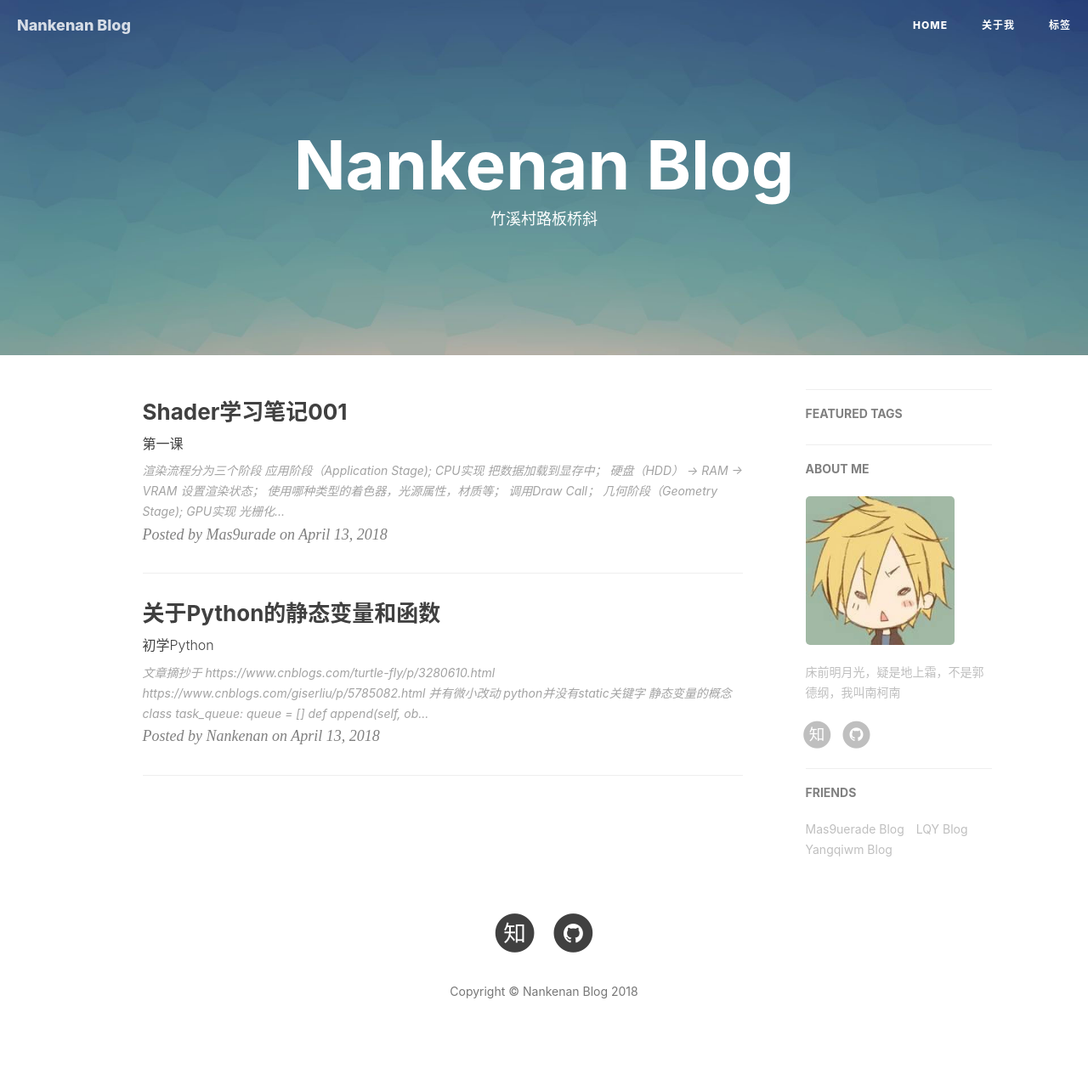
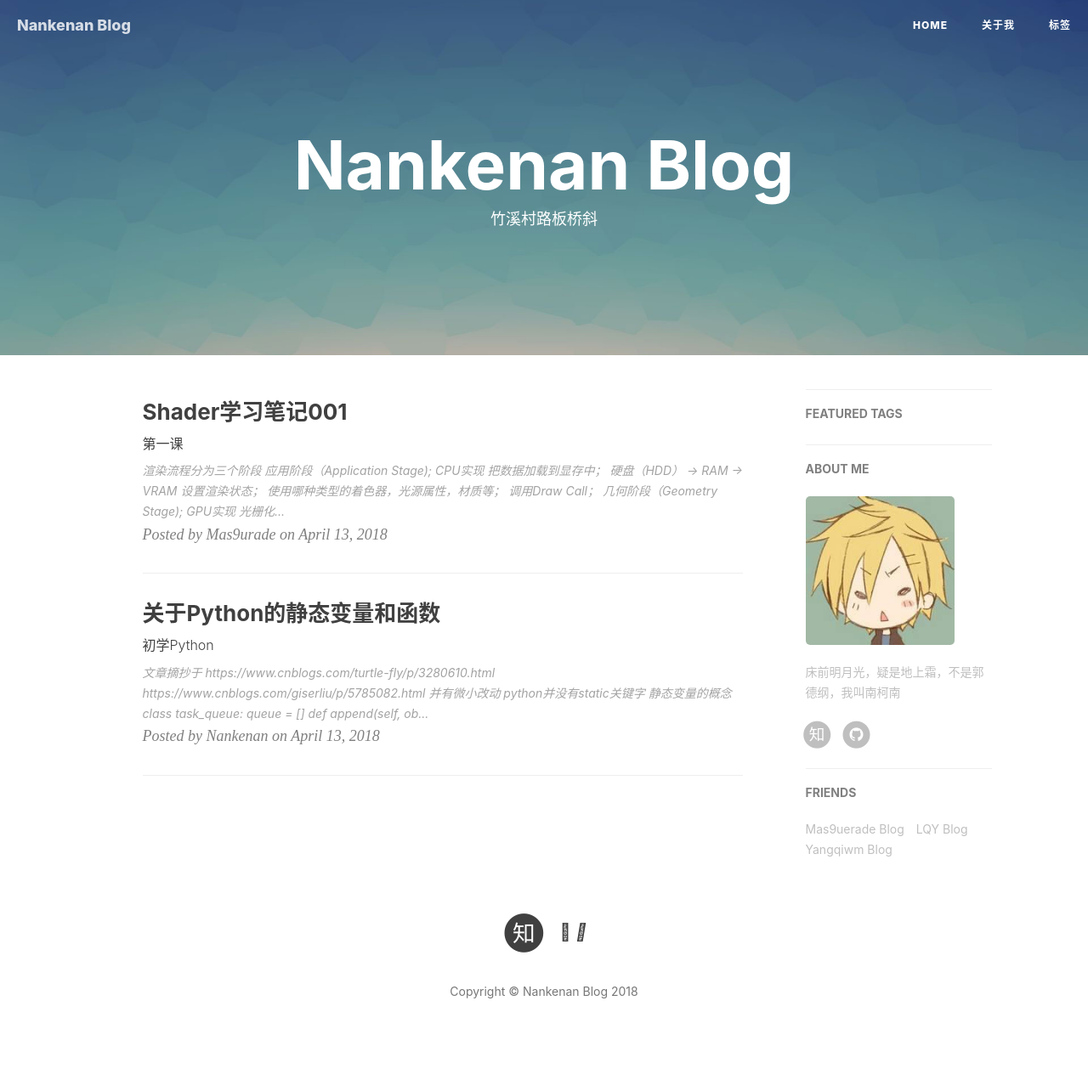
Before and after one commit to nankenan/nankenan.github.io, a Jekyll site: the page built from index.html, in a window 1280 px wide. Shown: the whole page at 85% size. Built offline with Jekyll 4.4.1, drawn with Linux system fonts in a browser that asks for light colours; nearby versions of some CDN libraries; the list of posts is cut into pages by our own code; comment, search, counter and statistics services are not loaded.

Commit message:
添加图标

```diff
--- a/_includes/footer.html
+++ b/_includes/footer.html
@@ -61,9 +61,9 @@
                     {% if site.github_username %}
                     <li>
                         <a target="_blank" href="https://github.com/{{ site.github_username }}">
-                            <span class="fa-stack fa-lg">
-                                <i class="fa fa-circle fa-stack-2x"></i>
-                                <i class="fa fa-github fa-stack-1x fa-inverse"></i>
+                            <span class="fa-github">
+                                <i class="fab fa-github-2x"></i>
+                                <i class="fab fa-github"></i>
                             </span>
                         </a>
                     </li>
```
